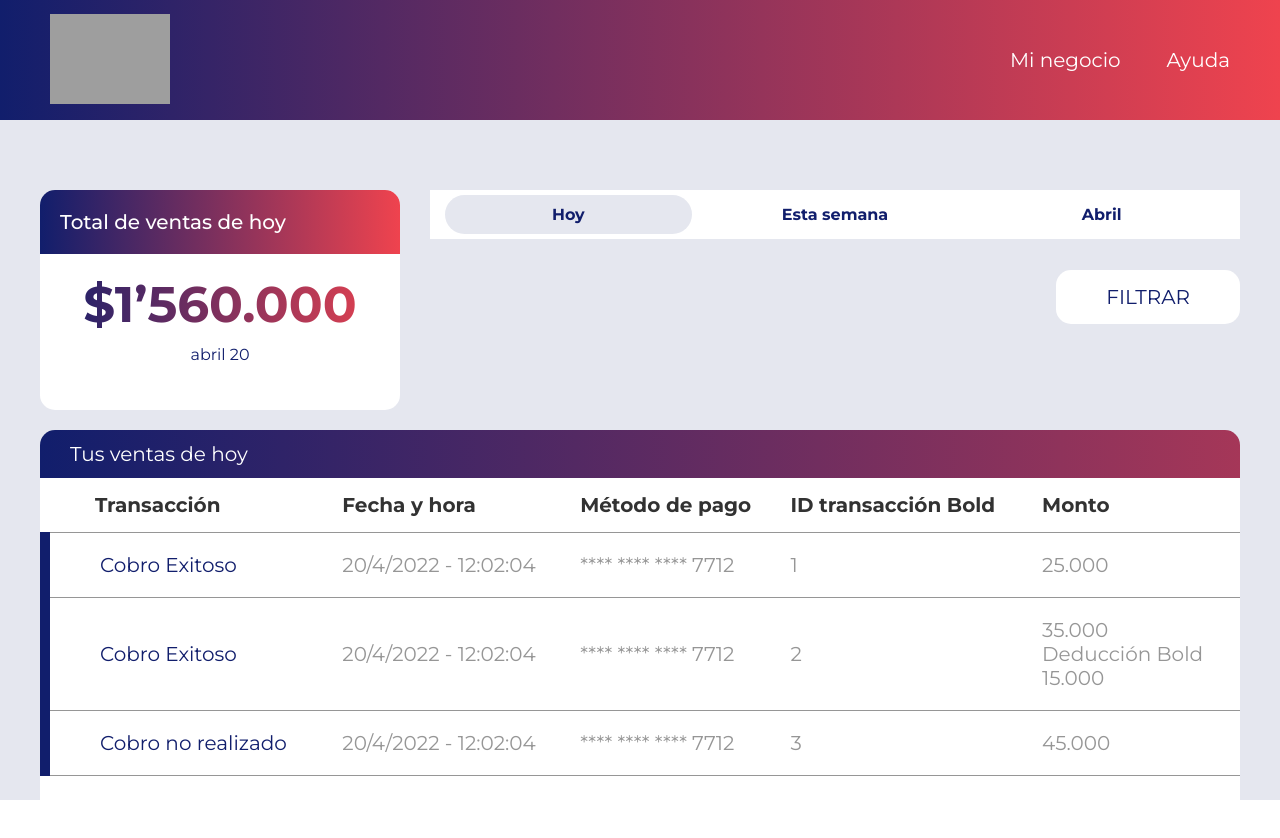
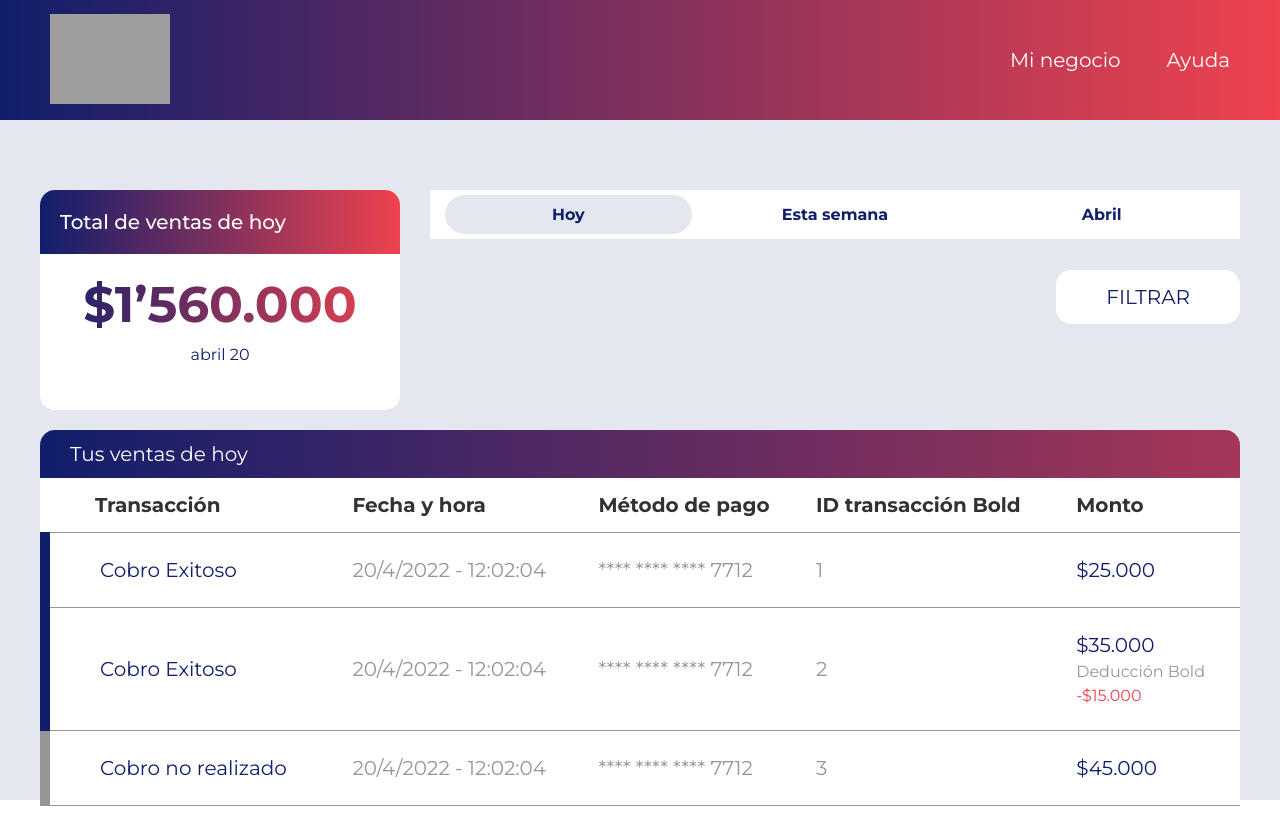
Before and after one commit to rokujs/prueba-practica, a React (Vite) app: page / in a window 1280 px wide. Built offline with nearby package versions, Linux system fonts and the light colour scheme; grey boxes are pictures that could not be loaded.

Commit message:
Update styles Monto column

```diff
--- a/src/components/ItemHistory/index.jsx
+++ b/src/components/ItemHistory/index.jsx
@@ -1,4 +1,4 @@
-import { item } from './styles'
+import { item, negative } from './styles'
 
 function ItemHistory ({
   id,
@@ -10,7 +10,7 @@ function ItemHistory ({
   deduction
 }) {
   return (
-    <tr css={item}>
+    <tr css={item(transaction)}>
       <td>{transaction ? 'Cobro Exitoso' : 'Cobro no realizado'}</td>
       <td>{date}</td>
       <td>**** **** **** {numbersCard}</td>
@@ -20,7 +20,7 @@ function ItemHistory ({
         {deduction > 0 && (
           <>
             <p>Deducción Bold</p>
-            <p>{deduction}</p>
+            <p css={negative}>{deduction}</p>
           </>
         )}
       </td>
--- a/src/components/ItemHistory/styles.js
+++ b/src/components/ItemHistory/styles.js
@@ -1,19 +1,41 @@
 import { css } from '@emotion/react'
 import { colors, fontSize } from '@/styles/theme'
 
-export const item = css`
-  border-left: 1rem solid ${colors.blue};
+export const item = (transaction) => css`
+  border-left: 1rem solid ${transaction ? colors.blue : colors.lightGrey};
+  border-bottom: 1px solid ${colors.lightGrey};
 
   & > td {
     /* text-align: center; */
     color: ${colors.lightGrey};
     font-size: ${fontSize.medium};
     padding: 2rem 0;
-    border-bottom: 1px solid ${colors.lightGrey};
 
     &:first-of-type {
       color: ${colors.blue};
       padding-left: 5rem;
     }
+
+    & > p {
+      font-size: ${fontSize.small};
+      margin: .5rem 0;
+
+      &:first-of-type {
+        font-size: ${fontSize.medium};
+        color: ${colors.blue};
+
+        &:before {
+          content: "$";
+        }
+      }
+    }
   }
 `
+
+export const negative = css`
+  color: ${colors.red};
+
+  &:before {
+    content: "-$";
+  }
+`
```
